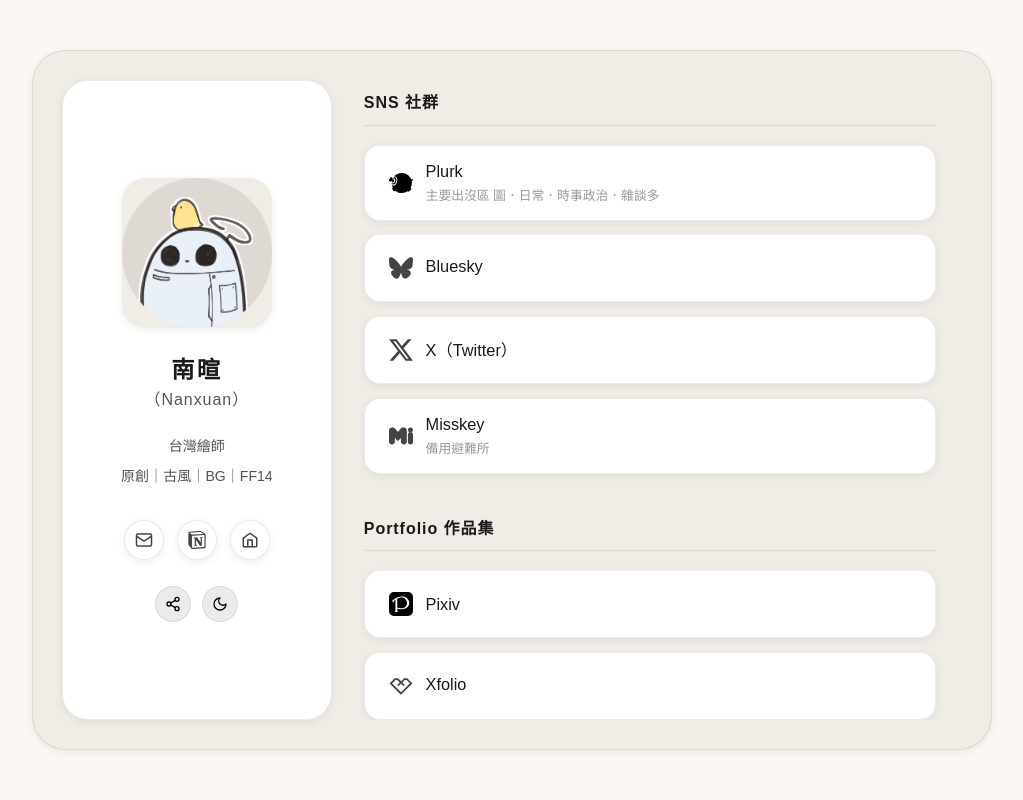
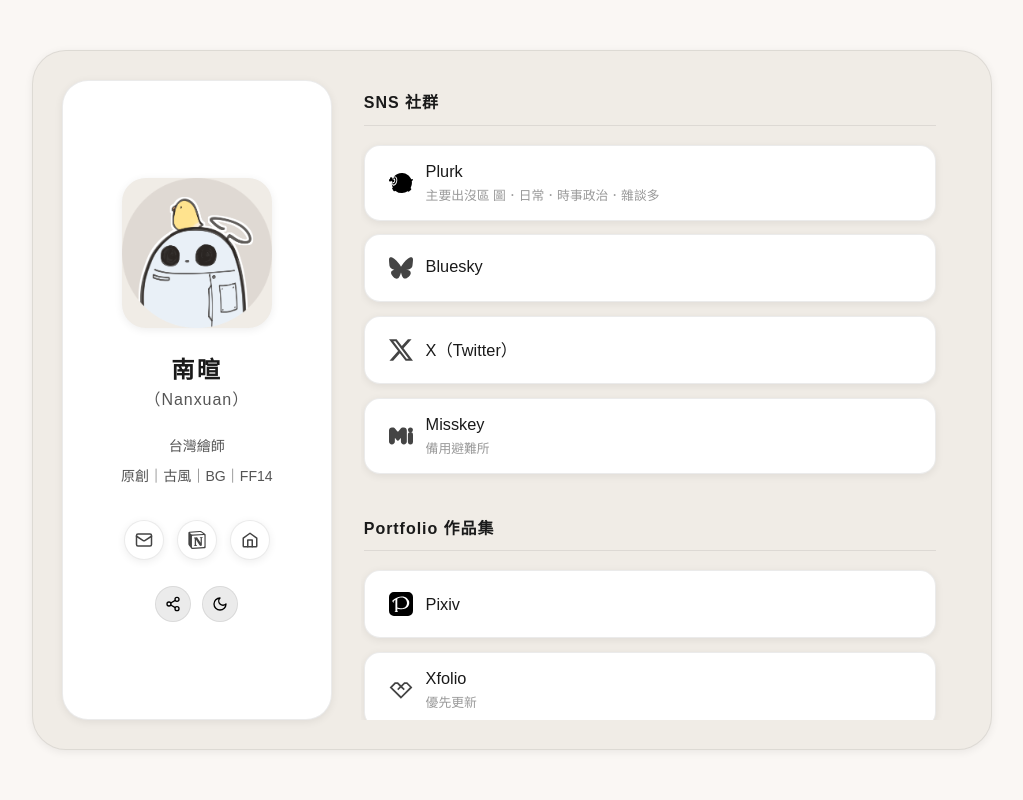
Before and after one commit to miNanxuan/nanxuanlink, a plain HTML site: page index.html in a window 1280 px wide. Shown: the whole page, without its empty margins (128-1151 px from the left). Drawn offline with Linux system fonts and the light colour scheme; a web font is replaced by a local one.

Commit message:
Update button text to include '優先更新'

```diff
--- a/index.html
+++ b/index.html
@@ -227,7 +227,7 @@
               <path fill-rule="evenodd" d="M3 46 L58 101 L113 47 L113 45 L89 21 L74 21 L59 35 L44 21 L28 21 Z M15 46 L32 29 L40 29 L52 41 L40 54 L45 60 L58 48 L72 60 L77 54 L65 41 L77 29 L86 29 L102 45 L59 89 Z"/>
             </svg>
           </div>
-          <div class="btn-text"><span class="btn-title">Xfolio</span><span class="btn-sub"></span></div>
+          <div class="btn-text"><span class="btn-title">Xfolio</span><span class="btn-sub">優先更新</span></div>
         </a>
 
         <a class="link-btn" href="https://www.foriio.com/Nanxuan" target="_blank">
```
